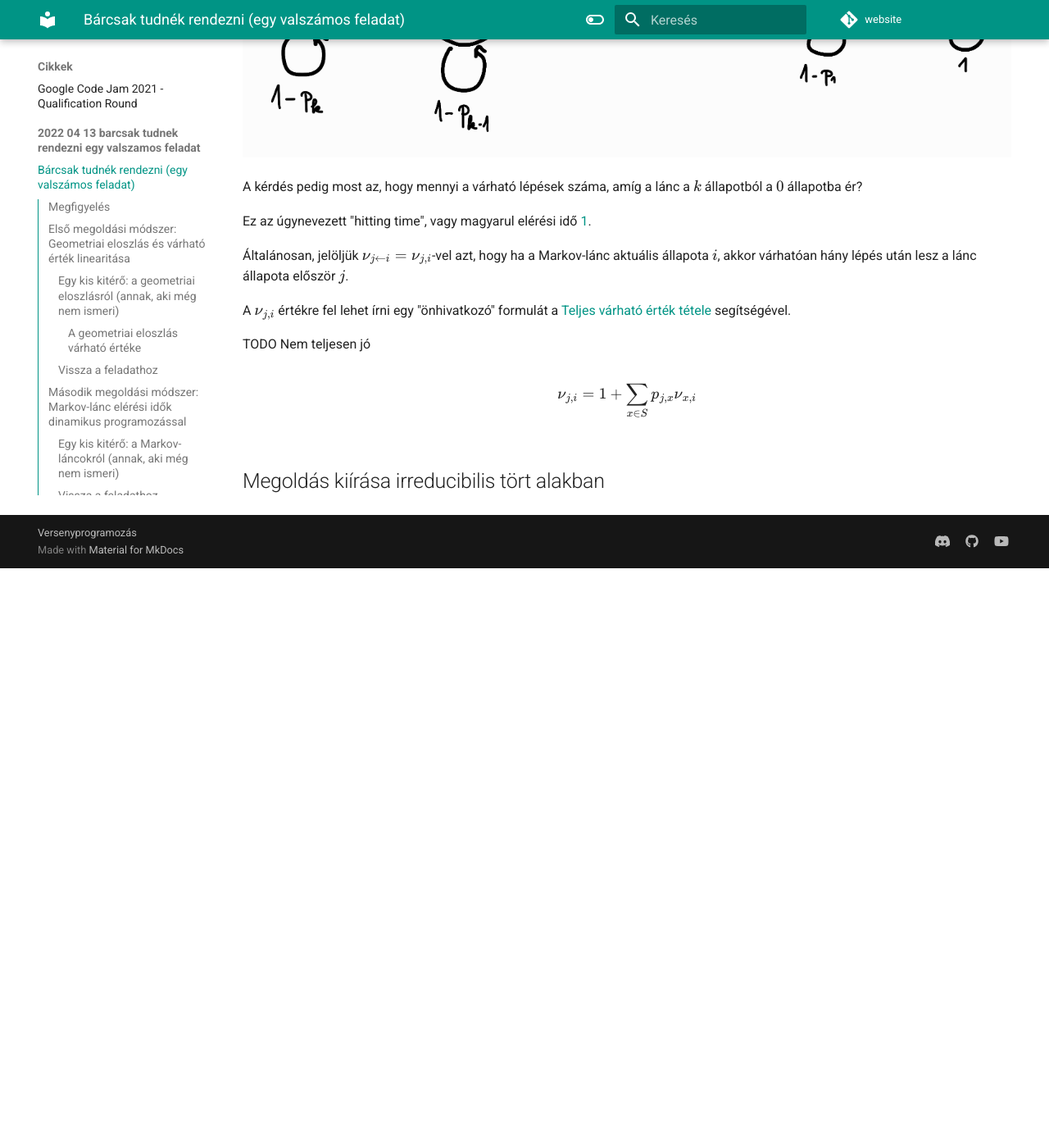
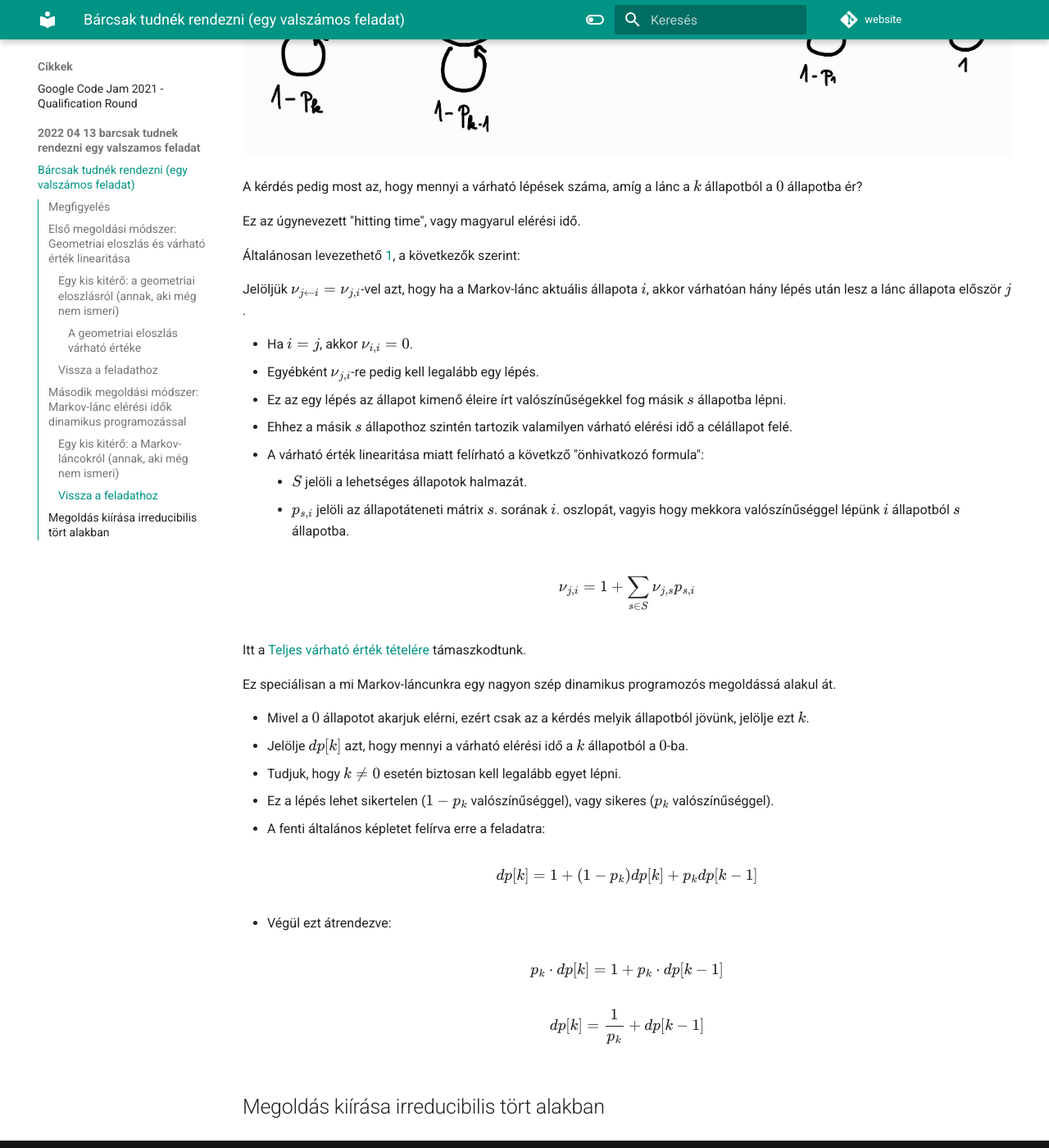
Before and after one commit to nemkin/versenyprogramozas-hu, an MkDocs documentation site: the page built from docs/cikkek/2022_04_13_barcsak_tudnek_rendezni_egy_valszamos_feladat/index.md, in a window 1280 px wide and 1400 px high, scrolled down 8845 px. Shown: the whole window at 82% size. Built offline with MkDocs 1.6.1 and Material for MkDocs 9.7.7, drawn with Linux system fonts in a browser that asks for light colours; comment, search, counter and statistics services are not loaded; before the commit the page ends 9538 px from its top, so only the background shows below that; some of the changed text lies outside the part shown.

Commit message:
Update index.md

```diff
--- a/docs/cikkek/2022_04_13_barcsak_tudnek_rendezni_egy_valszamos_feladat/index.md
+++ b/docs/cikkek/2022_04_13_barcsak_tudnek_rendezni_egy_valszamos_feladat/index.md
@@ -178,16 +178,39 @@ Korábban már megadtuk a $p_i$ valószínűségeket, melyek pont ennek a láncn
 
 A kérdés pedig most az, hogy mennyi a várható lépések száma, amíg a lánc a $k$ állapotból a $0$ állapotba ér?
 
-Ez az úgynevezett "hitting time", vagy magyarul elérési idő [1].
+Ez az úgynevezett "hitting time", vagy magyarul elérési idő.
 
-Általánosan, jelöljük $\nu_{j\leftarrow{}i} = \nu_{j,i}$-vel azt, hogy ha a Markov-lánc aktuális állapota $i$, akkor várhatóan hány lépés után lesz a lánc állapota először $j$.
+Általánosan levezethető [1], a következők szerint:
 
-A $\nu_{j,i}$ értékre fel lehet írni egy "önhivatkozó" formulát a [Teljes várható érték tétele](https://hu.wikipedia.org/wiki/Teljes_v%C3%A1rhat%C3%B3_%C3%A9rt%C3%A9k_t%C3%A9tele) segítségével.
+Jelöljük $\nu_{j\leftarrow{}i} = \nu_{j,i}$-vel azt, hogy ha a Markov-lánc aktuális állapota $i$, akkor várhatóan hány lépés után lesz a lánc állapota először $j$.
 
-TODO Nem teljesen jó
+- Ha $i = j$, akkor $\nu_{i,i} = 0$.
+- Egyébként $\nu_{j,i}$-re pedig kell legalább egy lépés.
+  - Ez az egy lépés az állapot kimenő éleire írt valószínűségekkel fog másik $s$ állapotba lépni.
+  - Ehhez a másik $s$ állapothoz szintén tartozik valamilyen várható elérési idő a célállapot felé.
+  - A várható érték linearitása miatt felírható a követkző "önhivatkozó formula":
+    - $S$ jelöli a lehetséges állapotok halmazát.
+    - $p_{s,i}$ jelöli az állapotáteneti mátrix $s$. sorának $i$. oszlopát, vagyis hogy mekkora valószínűséggel lépünk $i$ állapotból $s$ állapotba.
 
-$$\nu_{j,i} = 1 + \sum\limits_{x\in{}S} p_{j,x}\nu_{x,i}$$
+$$ \nu_{j,i} = 1 + \sum\limits_{s\in{}S} \nu_{j,s}p_{s,i} $$
 
+Itt a [Teljes várható érték tételére](https://hu.wikipedia.org/wiki/Teljes_v%C3%A1rhat%C3%B3_%C3%A9rt%C3%A9k_t%C3%A9tele) támaszkodtunk.
+
+Ez speciálisan a mi Markov-láncunkra egy nagyon szép dinamikus programozós megoldássá alakul át.
+
+- Mivel a $0$ állapotot akarjuk elérni, ezért csak az a kérdés melyik állapotból jövünk, jelölje ezt $k$.
+- Jelölje $dp[k]$ azt, hogy mennyi a várható elérési idő a $k$ állapotból a $0$-ba.
+- Tudjuk, hogy $k\neq{}0$ esetén biztosan kell legalább egyet lépni.
+- Ez a lépés lehet sikertelen ($1-p_k$ valószínűséggel), vagy sikeres ($p_k$ valószínűséggel).
+- A fenti általános képletet felírva erre a feladatra:
+
+$$ dp[k] = 1 + (1-p_k) dp[k] + p_k dp[k-1] $$
+
+- Végül ezt átrendezve:
+
+$$ p_k \cdot{} dp[k] = 1 + p_k \cdot{} dp[k-1] $$
+
+$$ dp[k] = \frac{1}{p_k} + dp[k-1] $$
 
 ## Megoldás kiírása irreducibilis tört alakban
 
```
Also changed, not shown: other parts of docs/cikkek/2022_04_13_barcsak_tudnek_rendezni_egy_valszamos_feladat/index.md (+1 -1 lines).
